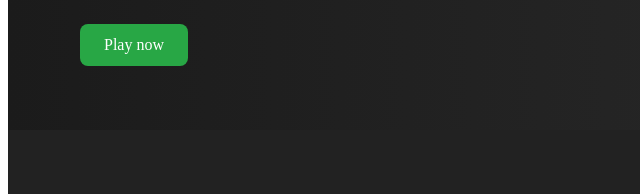
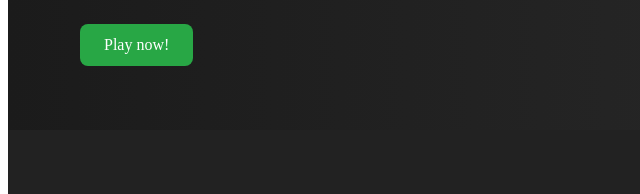
Before and after one commit to Bibosss/gambling, a plain HTML site: page index.html in a window 1280 px wide. Shown: the part 416-610 px from the top of the page, 0-640 px from the left. Drawn offline with Linux system fonts and the light colour scheme.

Commit message:
Deploying to gh-pages from @ Bibosss/gambling@1774a2b902e45e02fcd0b3d0d58281064af6f4dc 🚀

```diff
--- a/index.html
+++ b/index.html
@@ -45,7 +45,7 @@
         Try your luck in our social free-to-play farm-style casino.
       </p>
       <a href="./partials/fun-game.html" class="btn-cta btn-see-more"
-        >Play now</a
+        >Play now!</a
       >
     </div>
     <div class="hero-img-wrapper">
```
